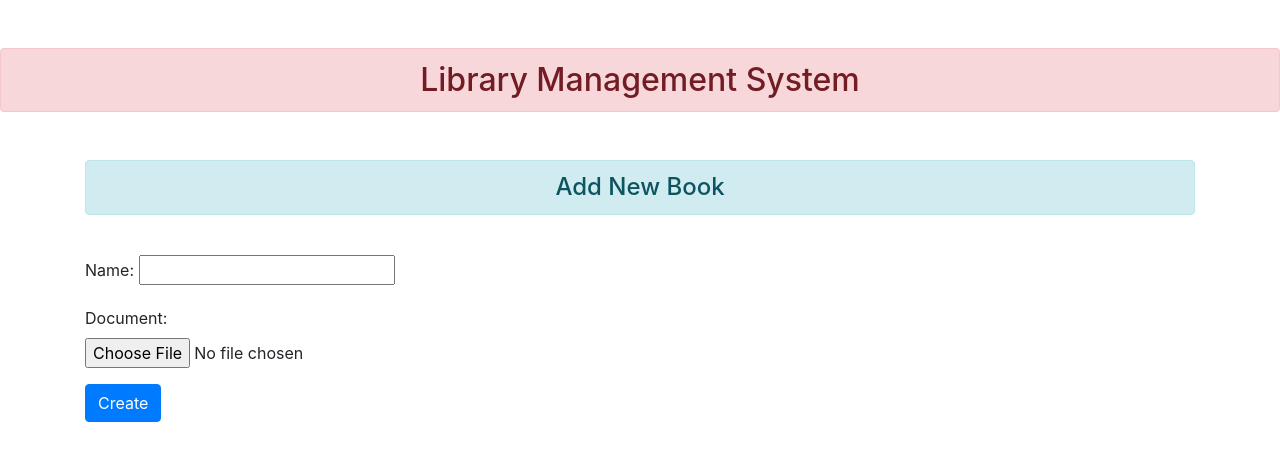
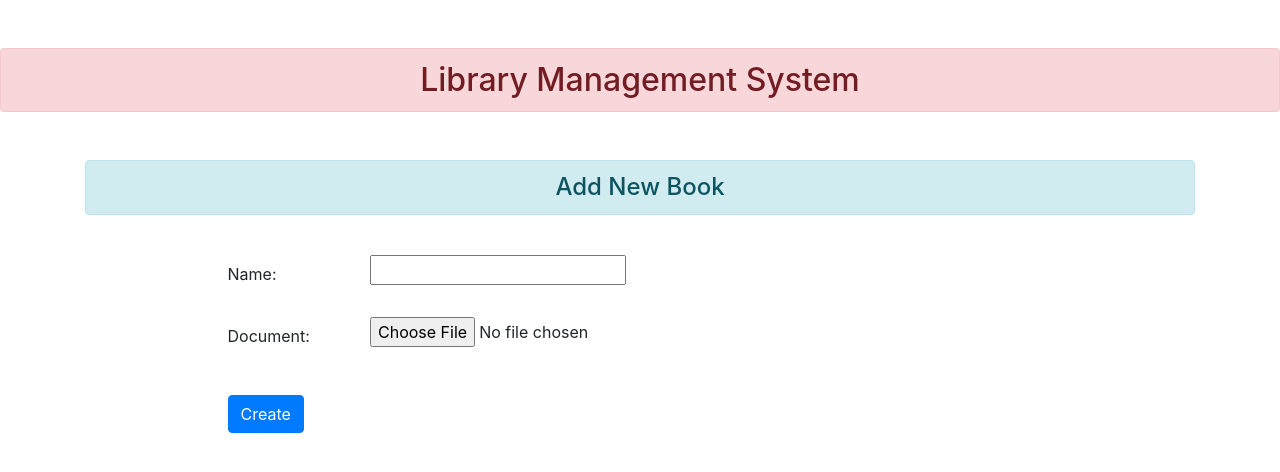
Before and after one commit to pragatishah19/library, a Django app: page /Books/genre_create/ in a window 1280 px wide. Shown: the part 56-528 px from the top of the page. Run offline with Django 3.2, Linux system fonts and the light colour scheme; some libraries are stand-ins or nearby versions.

Commit message:
modified:   books/forms.py 	modified:   books/templates/Books/author_list_view.html 	modified:   books/templates/Books/book_create.html 	modified:   books/templates/Books/user_list_view.html

```diff
--- a/books/forms.py
+++ b/books/forms.py
@@ -8,6 +8,14 @@ class BookForm(forms.ModelForm):
         model = Books
         fields = ['name','author','is_available','price','pub_date','genre','pic']
         # fields = '__all__'
+        widgets = {
+            'name':forms.TextInput(attrs={'class':'form-control','placeholder':'Enter book name'}),
+            'author':forms.Select(attrs={'class':"btn btn-primary dropdown-toggle","placeholder": "Author of the Book"}),
+            'price':forms.TextInput(attrs={'class':'form-control',"placeholder": "Price of the Book"}),
+            'pub_date':forms.SelectDateWidget(years=[x for x in range(1980, 2030)]),
+            'genre':forms.Select(attrs={'class':"btn btn-primary dropdown-toggle","placeholder": "Genre of the Book"}),
+        }
+
 
     # def __init__(self, *args, **kwargs):
     #     super().__init__(*args, **kwargs)
--- a/books/templates/Books/author_list_view.html
+++ b/books/templates/Books/author_list_view.html
@@ -6,7 +6,7 @@
 <h4> <div class="row">
     <div class="text-center alert alert-primary col-sm-7">Author List</div>
     <div class="offset-2 col-sm-3 text-center alert alert-primary float-sm-end">
-        <a href = " {% url 'books:book_create_view' %}"> Add New Author</a>
+        <a href = " {% url 'books:author_create_view' %}"> Add New Author</a>
     </div>
     </div></h4>
 
--- a/books/templates/Books/book_create.html
+++ b/books/templates/Books/book_create.html
@@ -3,10 +3,23 @@
 <br>
 <h4 class="text-center alert alert-info">Add New Book</h4>
 <br>
-<div class="row">
-  <div class="col-sm-4">
+<div class="row justify-content-center">
+  <div class="col-sm-9">
       <form method = 'POST' enctype = 'multipart/form-data'> {% csrf_token %}
-        {{form.as_p}}
+        {% comment %} {{form.as_p}} {% endcomment %}
+        <table class="table table-borderless">
+          {% comment %} {{form.as_table}} {% endcomment %}
+        {% for field in form %}
+          <div class="form-group row">
+            <div class="col-sm-2 col-form-label">
+              {{ field.label_tag }}
+            </div>
+            <div class="col-sm-8">
+              {{ field }}
+            </div>
+          </div>
+        {% endfor %}
+        </table>
         <button type="submit" class="btn btn-primary">Create</button>
       </form>
   </div>
--- a/books/templates/Books/user_list_view.html
+++ b/books/templates/Books/user_list_view.html
@@ -5,7 +5,7 @@
 <h4> <div class="row">
     <div class="text-center alert alert-primary col-sm-7">User List</div>
     <div class="offset-2 col-sm-3 text-center alert alert-primary float-sm-end">
-        <a href = " {% url 'books:book_create_view' %}"> Add New User</a>
+        <a href = " {% url 'books:user_create_view' %}"> Add New User</a>
     </div>
     </div></h4>
 
```
